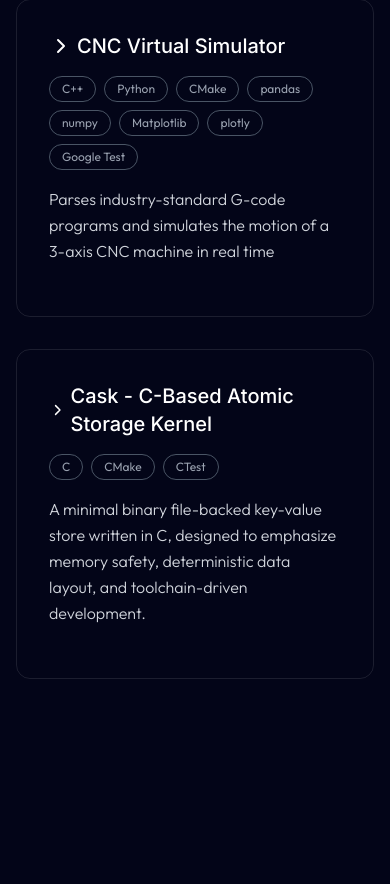
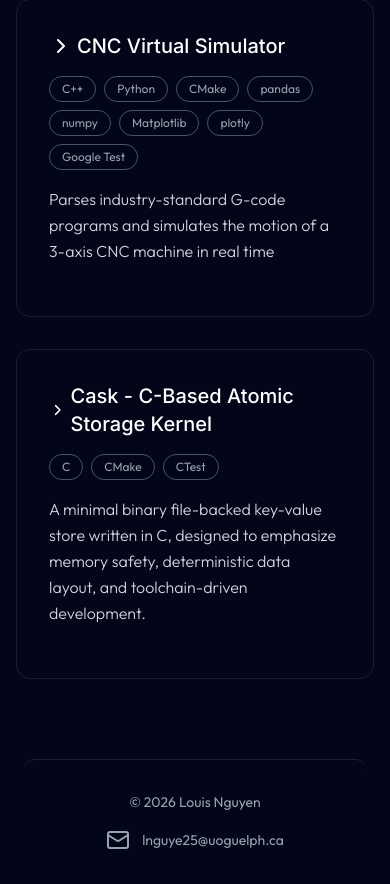
Before and after one commit to louisnguyenn/Louis-Personal-Portfolio, a React (Vite) app: page / in a window 390 px wide. Shown: the part 2444-3328 px from the top of the page. Before the commit the page ends 3123 px from the top, so only its background shows below. Built offline with nearby package versions, Linux system fonts and the light colour scheme.

Commit message:
add email and remove other links

```diff
--- a/src/App.jsx
+++ b/src/App.jsx
@@ -58,7 +58,7 @@ function App() {
           <Projects />
           {/* <Contact /> */}
         </div>
-        {/* <Footer /> */}
+        <Footer />
       </div>
     </>
   );
--- a/src/components/sections/Footer.jsx
+++ b/src/components/sections/Footer.jsx
@@ -2,41 +2,19 @@ import { Github, Linkedin, Mail } from 'lucide-react';
 
 export const Footer = () => {
   return (
-    <footer className="bg-[#030518] text-white py-8 px-6 border-t border-white/10 mt-20 relative">
-      <div className="max-w-6xl mx-auto flex flex-col md:flex-row items-center justify-between gap-4 text-sm">
-        <p className="text-gray-400">
-          &copy; {new Date().getFullYear()} Louis Nguyen. All rights reserved.
-        </p>
-        <div className="flex gap-10">
-          <div className="group relative">
-            <a href="mailto:louis.nguyen550@gmail.com">
-              <div className="flex items-center justify-center group-hover:scale-110 transition-transform duration-300">
-                <Mail size={32}/>
-              </div>
-            </a>
-          </div>
-          <div className="group relative">
-            <a
-              href="https://www.linkedin.com/in/louisnguyenn/"
-              target="_blank"
-              rel="noopener noreferrer"
-            >
-              <div className="flex items-center justify-center group-hover:scale-110 transition-transform duration-300">
-                <Linkedin size={32} />
-              </div>
-            </a>
-          </div>
-          <div className="group relative">
-            <a
-              href="https://github.com/louisnguyenn"
-              target="_blank"
-              rel="noopener noreferrer"
-            >
-              <div className="flex items-center justify-center group-hover:scale-110 transition-transform duration-300">
-                <Github size={32} />
-              </div>
-            </a>
-          </div>
+    <footer className="mt-20 px-6">
+      <div className="max-w-3xl mx-auto bg-[#030518] text-white py-8 px-6 border-t border-white/10 rounded-lg">
+        <div className="flex flex-col md:flex-row items-center justify-between gap-4 text-sm">
+          <p className="text-gray-400">
+            &copy; {new Date().getFullYear()} Louis Nguyen
+          </p>
+
+          <a href="mailto:lnguye25@uoguelph.ca">
+            <div className="flex items-center gap-3 text-gray-400 hover:text-white transition-all duration-300">
+              <Mail size={24} />
+              lnguye25@uoguelph.ca
+            </div>
+          </a>
         </div>
       </div>
     </footer>
```
